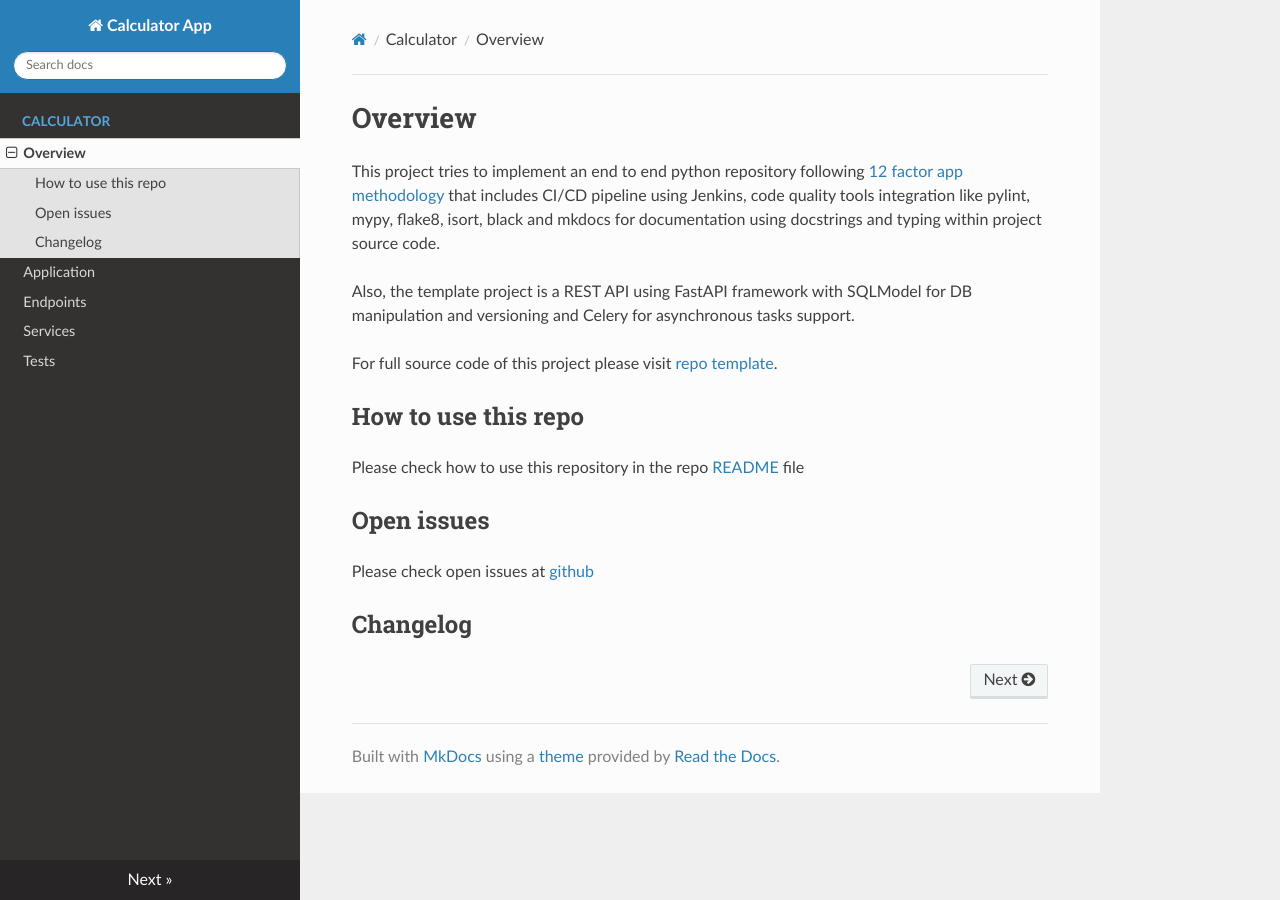
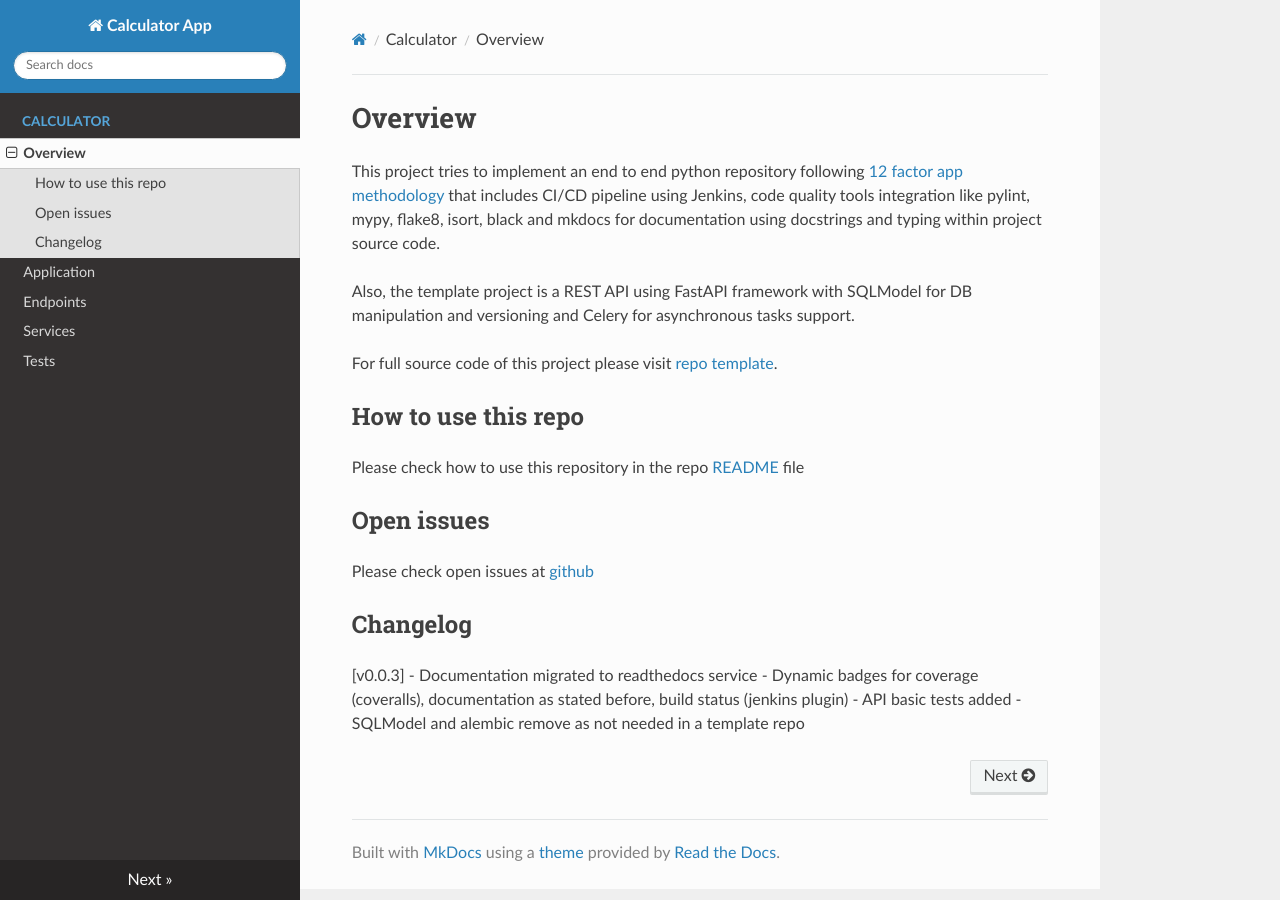
Before and after one commit to joagonzalez/python-seed, an MkDocs documentation site: the page built from docs/index.md, in a window 1280 px wide. Built offline with MkDocs 1.6.1, drawn with Linux system fonts in a browser that asks for light colours; nearby versions of some CDN libraries.

Commit message:
update readme and index documentation

```diff
--- a/docs/index.md
+++ b/docs/index.md
@@ -13,3 +13,9 @@ Please check how to use this repository in the repo [README](https://github.com/
 Please check open issues at [github](https://github.com/joagonzalez/python-seed/issues)
 
 ## Changelog
+
+[v0.0.3]
+- Documentation migrated to readthedocs service
+- Dynamic badges for coverage (coveralls), documentation as stated before, build status (jenkins plugin)
+- API basic tests added
+- SQLModel and alembic remove as not needed in a template repo
```
Also changed, not shown: README.md (+3 -5 lines).
